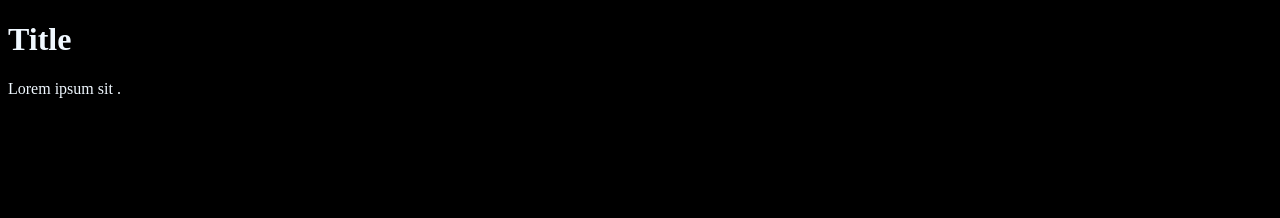
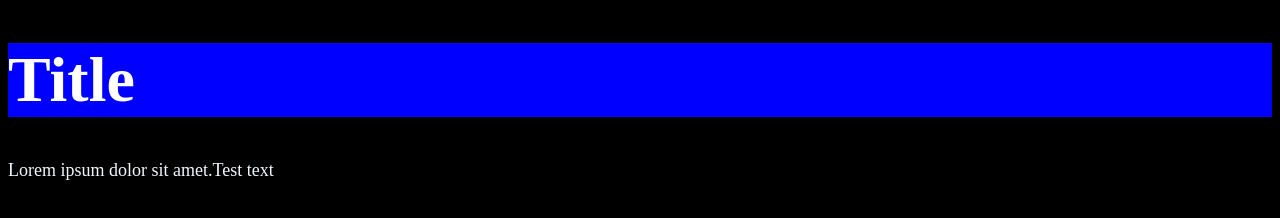
Before and after one commit to krishnapaliwal8791/javascript-learning, a website: page 05_documentObjectModel/01_index.html in a window 1280 px wide. Drawn offline with Linux system fonts and the light colour scheme.

Commit message:
Refactor HTML structure and update JavaScript code

```diff
--- a/05_documentObjectModel/01_index.html
+++ b/05_documentObjectModel/01_index.html
@@ -1,19 +1,77 @@
-<!DOCTYPE html>
+<!doctype html>
 <html lang="en">
-<head>
-    <meta charset="UTF-8">
-    <meta name="viewport" content="width=device-width, initial-scale=1.0">
-    <title>DOM</title>
-</head>
-<body style="background-color: black; color: aliceblue;">
-    <div class="bg-black">
-        <h1 class="heading" id="title">Title</h1>
-        <p>Lorem ipsum  sit .</p>
+  <head>
+    <meta charset="UTF-8" />
+    <meta name="viewport" content="width=device-width, initial-scale=1.0" />
+    <title>Normal DOM Document</title>
+  </head>
+  <body style="background-color: black; color: aliceblue;">
+    <div class="heading" id="title" style="font-size: xx-large;">
+        <h1>Title</h1>
     </div>
-</body>
+    <div class="content" id="lorem" style="font-size: large;">
+        <p id="123">
+            Lorem ipsum dolor sit amet.
+            <span id="toHide">Test text</span>
+        </p>
+    </div>
+  </body>
 </html>
+
+
 <script>
+    // getElementById()
+    const title = document.getElementById(`title`)
+    console.log(title.id)
+    console.log(title.className)
+    console.log(title.getAttribute('style')) // same can be done for id, class
+    console.log(title.getAttribute('class'))
 
+    title.setAttribute('id', 'idOfTitleChanged')
+    console.log(title.getAttribute('id'))
+    title.setAttribute('style', 'background-color: blue; font-size: xx-large;') // It overwrite the attribute
+
+    title.style.backgroundColor = 'green'
+    title.style = 'background-color: blue; font-size: small;'
+    title.style.color = 'white'
+    title.style.fontSize = 'xx-large'
+
+
+
+    // ++++++++++++++++++++++++++++++++++++
+
+
+    const p = document.getElementById('123')
+    console.log(p.innerHTML)
+    console.log(p.innerText)
+    console.log(p.textContent)
+
+    console.log(`========================`)
+
+    const spanTag = document.getElementById('toHide')
+    spanTag.style.display = 'none'
+    console.log(p.innerHTML)
+    console.log(p.innerText)
+    console.log(p.textContent)
+
+
+
+    console.log('================================')
+
+    p.innerText = 'Hello Text is changed'
+    console.log(p.innerHTML)
+
+    //Reverting the condition back
+    p.innerHTML = 'Lorem ipsum dolor sit amet.<span id="toHide">Test text</span>'
+    //
+
+
+    p.textContent = 'Hello, Text is changed again'
+    console.log(p.innerHTML)
+
+    //Reverting the condition back
+    p.innerHTML = 'Lorem ipsum dolor sit amet.<span id="toHide">Test text</span>'
+    //
 </script>
 
 
```
